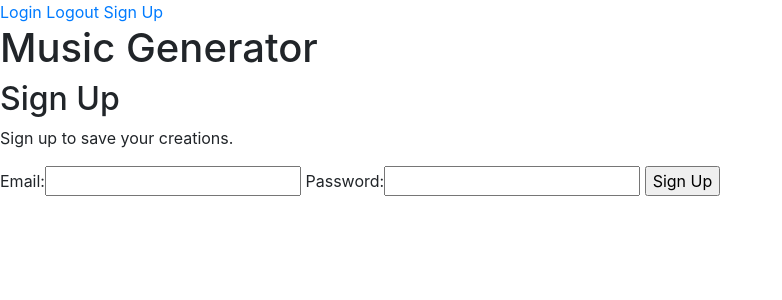
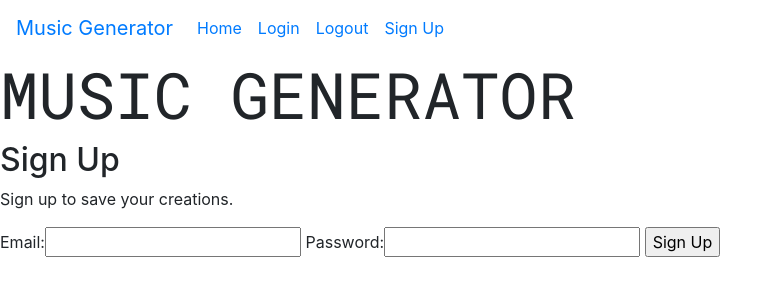
Before and after one commit to gabgerson/music-generator, a Flask app: page /sign-up in a window 1280 px wide. Shown: the top 300 px of the page, without its empty margins (0-782 px from the left). Run offline with Flask 2, Linux system fonts and the light colour scheme; some libraries are stand-ins or nearby versions.

Commit message:
Added fonts

```diff
--- a/static/css/style.css
+++ b/static/css/style.css
@@ -1,17 +1,26 @@
 
+h1 {
+    justify-content: center;
+    font-family: "Roboto Mono";
+    font-size: 4em;
+    text-transform: uppercase;
+}
 
 .pitch-buttons {
     display: inline-flex;
     flex-direction: column;
 }
 
+.test-class .pitch-buttons .black-keys {
+    background-color: black;
+}
 
 
 .pitch-buttons label {
     float:left;
     width:70px;
     margin:0px;
-    background-color:#FFFFFF;
+    background-color:#F2F2F2;
     border-radius:4px;
     border:1px solid #D0D0D0;
     overflow:auto;
@@ -25,7 +34,7 @@
 }
 
 .pitch-buttons label input {
-    position:absolute;
+    position:fixed;
     top:-20px;
 }
 
--- a/templates/base.html
+++ b/templates/base.html
@@ -8,8 +8,7 @@
      <link rel="stylesheet" href="https://stackpath.bootstrapcdn.com/bootstrap/4.3.1/css/bootstrap.min.css" integrity="sha384-ggOyR0iXCbMQv3Xipma34MD+dH/1fQ784/j6cY/iJTQUOhcWr7x9JvoRxT2MZw1T" crossorigin="anonymous">
      <!-- font awesome -->
      <link rel="stylesheet" href="https://use.fontawesome.com/releases/v5.8.2/css/all.css" integrity="sha384-oS3vJWv+0UjzBfQzYUhtDYW+Pj2yciDJxpsK1OYPAYjqT085Qq/1cq5FLXAZQ7Ay" crossorigin="anonymous">
-
-     <!-- link to style.css -->
+     <link href="https://fonts.googleapis.com/css?family=Nanum+Gothic:700|Roboto+Mono&display=swap" rel="stylesheet">     <!-- link to style.css -->
      <link rel="stylesheet" href="/static/css/style.css">
      <!-- page specific js -->
     {% block js %}
@@ -17,9 +16,32 @@
 
     </head>
     <body>
-      <a href="/login">Login</a>
-      <a href="/logout">Logout</a>
-      <a href="/sign-up">Sign Up</a>
+
+
+      <nav class="navbar navbar-expand-lg" id ="nav-bar">
+        <a class="navbar-brand" href="/">Music Generator</a>
+        <button class="navbar-toggler" type="button" data-toggle="collapse" data-target="#navbarNavDropdown" aria-controls="navbarNavDropdown" aria-expanded="false" aria-label="Toggle navigation">
+          <span class="navbar-toggler-icon"></span>
+        </button>
+        <div class="collapse navbar-collapse" id="navbarNavDropdown">
+          <ul class="navbar-nav">
+            <li class="nav-item active">
+              <a class="nav-link" href="/">Home <span class="sr-only">(current)</span></a>
+            </li>
+            <li class="nav-item">
+              <a class="nav-link" href="/login">Login</a>
+            </li>
+            <li class="nav-item">
+              <a class="nav-link" href="/logout">Logout</a>
+            </li>
+            <li class="nav-item">
+              <a class="nav-link" href="/sign-up">Sign Up</a>
+            </li>
+
+          </ul>
+        </div>
+     </nav>
+
       <h1>Music Generator</h1>
       {% block body %}
       {% endblock %}
```
Also changed, not shown: static/js/musicGenerator.jsx (+30 -16 lines), templates/homepage.html (+2 -5 lines).
